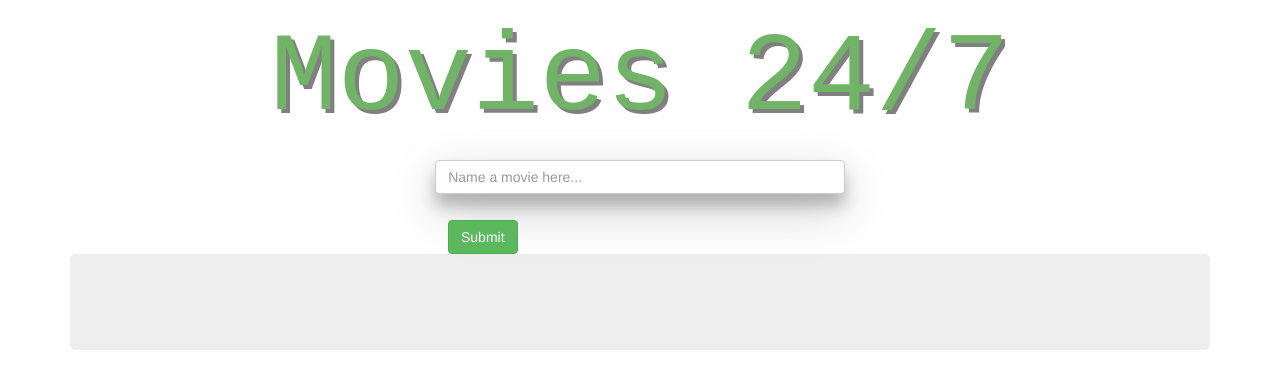
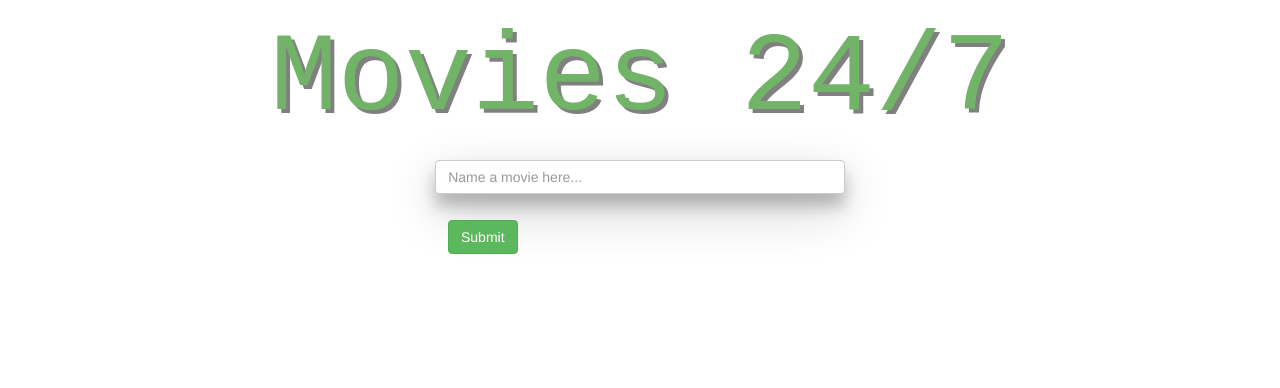
Before and after one commit to tmbarlow/TeamAwesome, a plain HTML site: page index.html in a window 1280 px wide. Drawn offline with nearby package versions, Linux system fonts and the light colour scheme.

Commit message:
Update index.html

```diff
--- a/index.html
+++ b/index.html
@@ -66,7 +66,7 @@
 
         <footer >
             <div  class="container">
-            <div class="jumbotron" id="footer">
+            <div hidden class="jumbotron" id="footer">
 
 
             </div>
```
